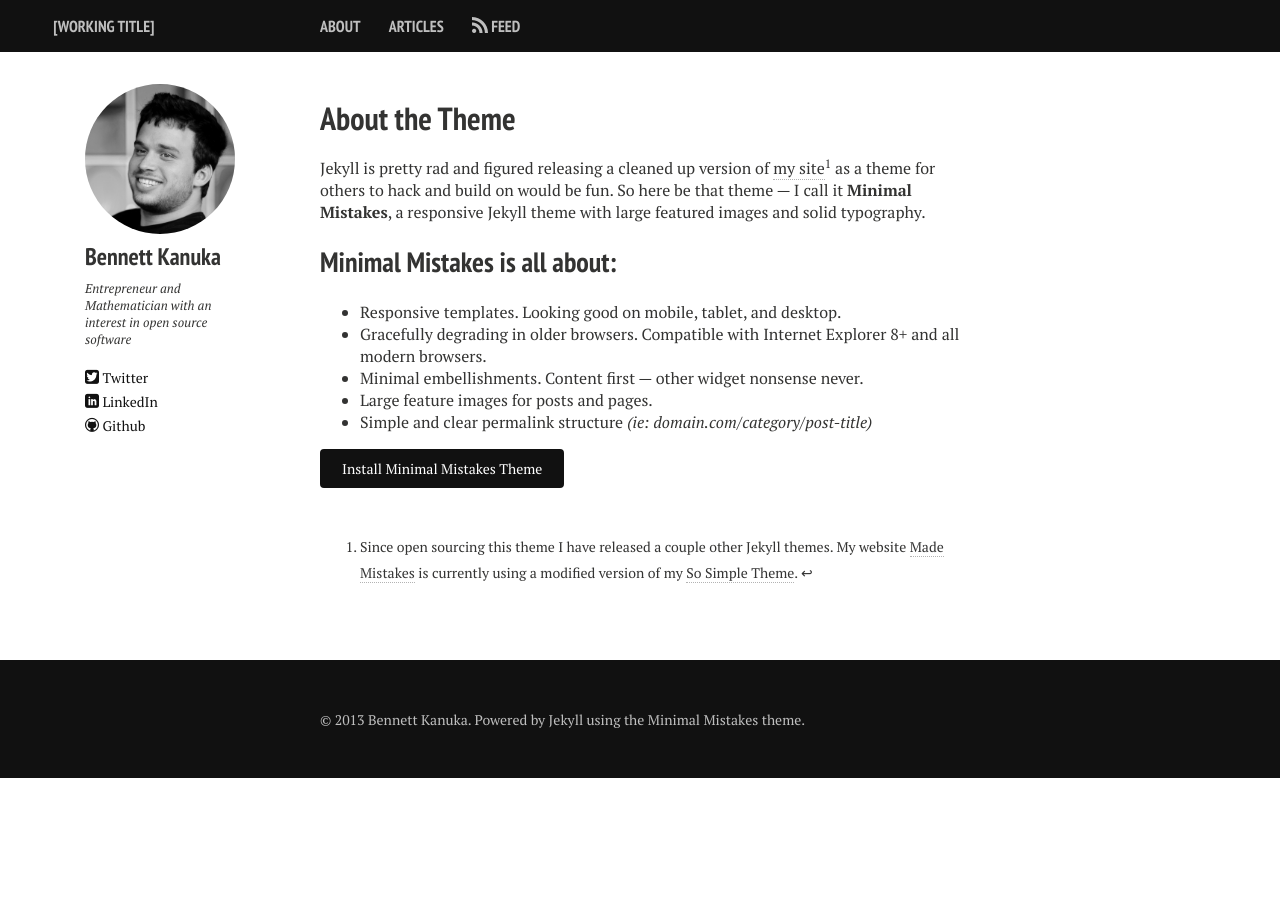
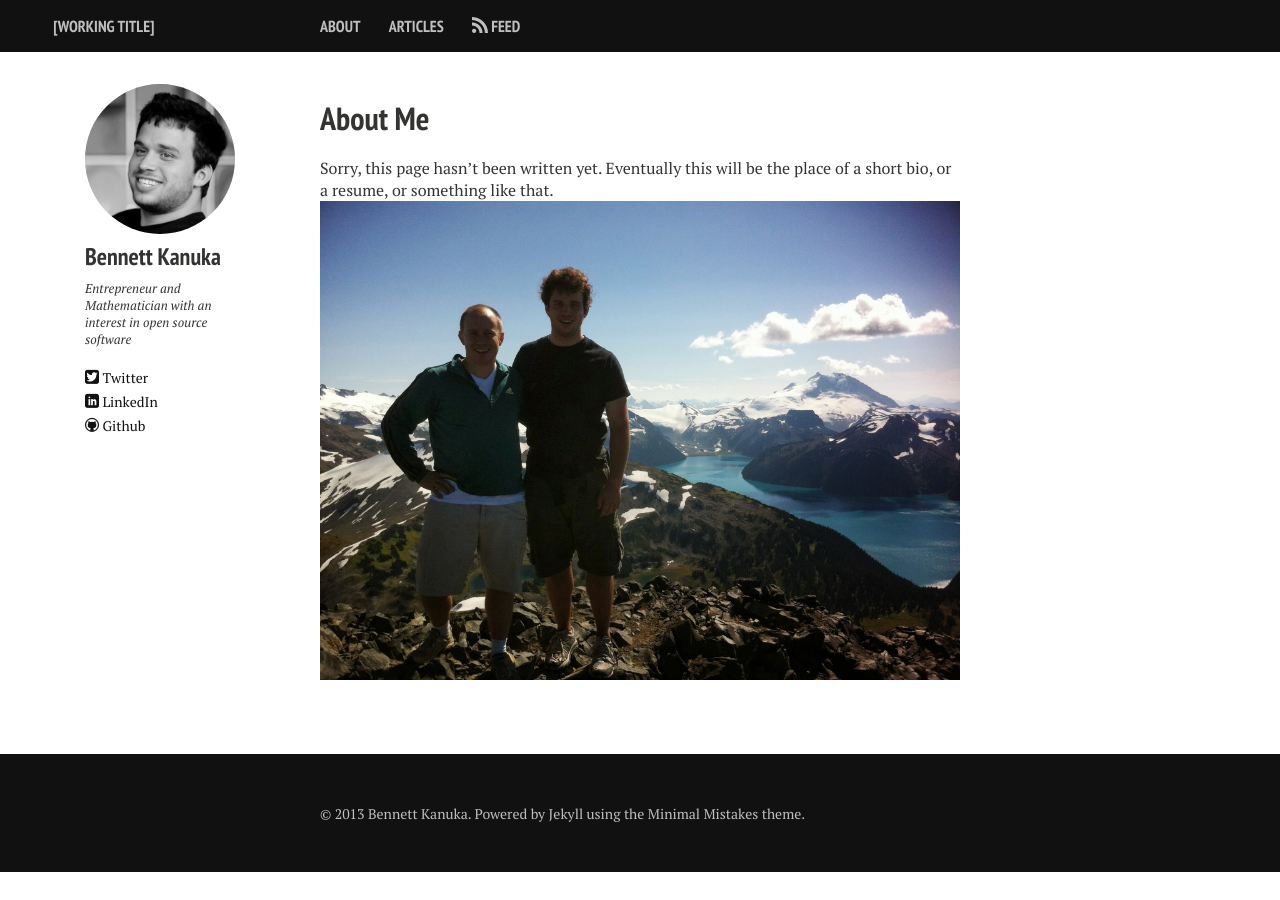
Before and after one commit to bkanuka/blog, a Jekyll site: the page built from about.md, in a window 1280 px wide. Built offline with Jekyll 4.4.1, drawn with Linux system fonts in a browser that asks for light colours; nearby versions of some CDN libraries.

Commit message:
little better about page

```diff
--- a/about.md
+++ b/about.md
@@ -1,22 +1,11 @@
 ---
 layout: page
 permalink: /about/index.html
-title: About the Theme
-tagline: Minimal Mistakes, a Jekyll Theme
-tags: [about, Jekyll, theme, responsive]
-modified: 9-9-2013
+title: About Me
+tagline:
+tags: [about]
 ---
 
-Jekyll is pretty rad and figured releasing a cleaned up version of [my site](http://mademistakes.com)[^1] as a theme for others to hack and build on would be fun. So here be that theme --- I call it **Minimal Mistakes**, a responsive Jekyll theme with large featured images and solid typography.
-
-## Minimal Mistakes is all about:
-
-* Responsive templates. Looking good on mobile, tablet, and desktop.
-* Gracefully degrading in older browsers. Compatible with Internet Explorer 8+ and all modern browsers.
-* Minimal embellishments. Content first --- other widget nonsense never.
-* Large feature images for posts and pages.
-* Simple and clear permalink structure *(ie: domain.com/category/post-title)*
-
-<a markdown="0" href="{{ site.url }}/theme-setup" class="btn">Install Minimal Mistakes Theme</a>
-
-[^1]: Since open sourcing this theme I have released a couple other Jekyll themes. My website [Made Mistakes](http://mademistakes.com) is currently using a modified version of my [So Simple Theme](http://mmistakes.github.io/so-simple-theme/).
+Sorry, this page hasn't been written yet.
+Eventually this will be the place of a short bio, or a resume, or something like that.
+![Black Tusk]({{ site.url }}/images/black_tusk.jpg)
```
Also changed, not shown: images/black_tusk.jpg (added).
